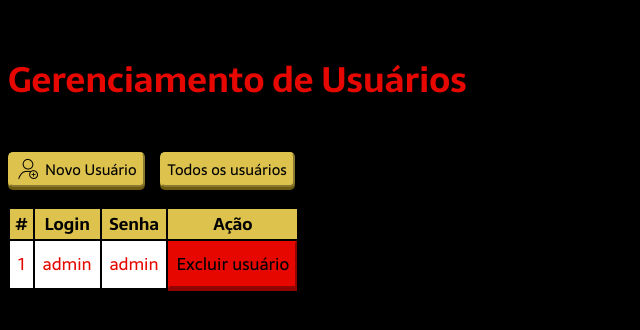
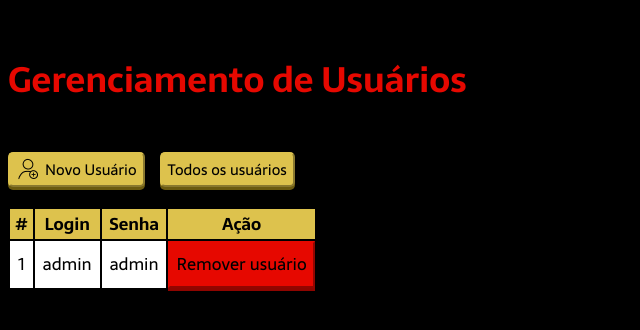
Before and after one commit to jandersonpacheco/login_system, a website built with webpack: page users_management.html in a window 1280 px wide. Both pictures are taken after a click on the button "Todos os usuários". Shown: the whole page, without its empty margins (0-640 px from the left). Built offline with nearby package versions, Linux system fonts and the light colour scheme.

Commit message:
Alterada a cor do texto da tabela e o título do botão dê: Excluir usuário para: Remover usuário

```diff
--- a/src/users_management.js
+++ b/src/users_management.js
@@ -67,7 +67,7 @@ document.getElementById('show-table').addEventListener('click', function createT
         const username = addTableData(data.username,  'td-' + i)
         const password = addTableData(data.password, 'td-' + i)
         const removeUser = document.createElement('button')
-        removeUser.innerText = 'Excluir usuário'
+        removeUser.innerText = 'Remover usuário'
 
         table.appendChild(tableRow)
         tableRow.append(position, username, password, removeUser)
--- a/src/users_management_style.css
+++ b/src/users_management_style.css
@@ -58,7 +58,8 @@
 .btn:active {
     background-color: #DDC24D;
     box-shadow: 0 5px #6b5a10;
-    transform: translateY(4px);}
+    transform: translateY(4px);
+}
 
 .new-user-input{
     display: flex;
@@ -97,6 +98,7 @@
     padding: 8px;
     background-color: #fff;
     font-size: 17px;
+    color: #000000;
 }
 
 .remove-btn{
```
